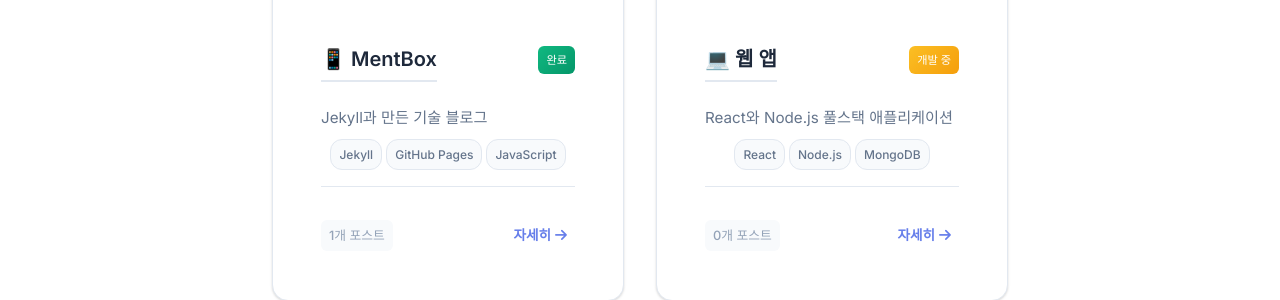
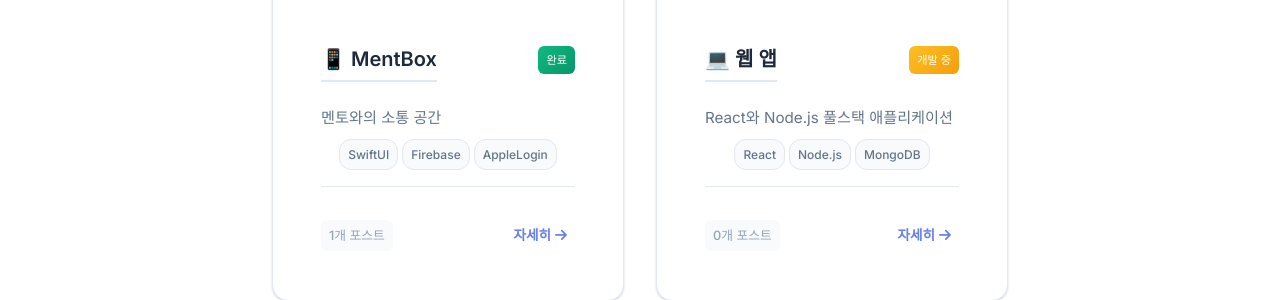
Before and after one commit to bishoe01/bishoe01.github.io, a Jekyll site: the page built from projects.md, in a window 1280 px wide and 900 px high, scrolled down 407 px. Shown: the part 152-452 px from the top of the window. Built offline with Jekyll 4.4.1, drawn with Linux system fonts in a browser that asks for light colours; nearby versions of some CDN libraries.

Commit message:
fix: 더미데이터 수정

```diff
--- a/projects.md
+++ b/projects.md
@@ -44,11 +44,11 @@ permalink: /projects/
                 <span class="status completed">완료</span>
               </div>
             </div>
-            <p class="project-description">Jekyll과  만든 기술 블로그</p>
+            <p class="project-description">멘토와의 소통 공간</p>
             <div class="project-tech">
-              <span class="tech-tag">Jekyll</span>
-              <span class="tech-tag">GitHub Pages</span>
-              <span class="tech-tag">JavaScript</span>
+              <span class="tech-tag">SwiftUI</span>
+              <span class="tech-tag">Firebase</span>
+              <span class="tech-tag">AppleLogin</span>
             </div>
             <div class="project-footer">
               {% assign mentbox_posts = site.posts | where_exp: 'post', 'post.categories contains "Mentbox"' %}
@@ -208,11 +208,11 @@ permalink: /projects/
                 <span class="status completed">완료</span>
               </div>
             </div>
-            <p class="project-description">Jekyll과  만든 기술 블로그</p>
+            <p class="project-description">멘토와의 소통 공간</p>
             <div class="project-tech">
-              <span class="tech-tag">Jekyll</span>
-              <span class="tech-tag">GitHub Pages</span>
-              <span class="tech-tag">JavaScript</span>
+              <span class="tech-tag">SwiftUI</span>
+              <span class="tech-tag">Firebase</span>
+              <span class="tech-tag">AppleLogin</span>
             </div>
             <div class="project-footer">
               {% assign mentbox_posts = site.posts | where_exp: 'post', 'post.categories contains "Mentbox"' %}
```
